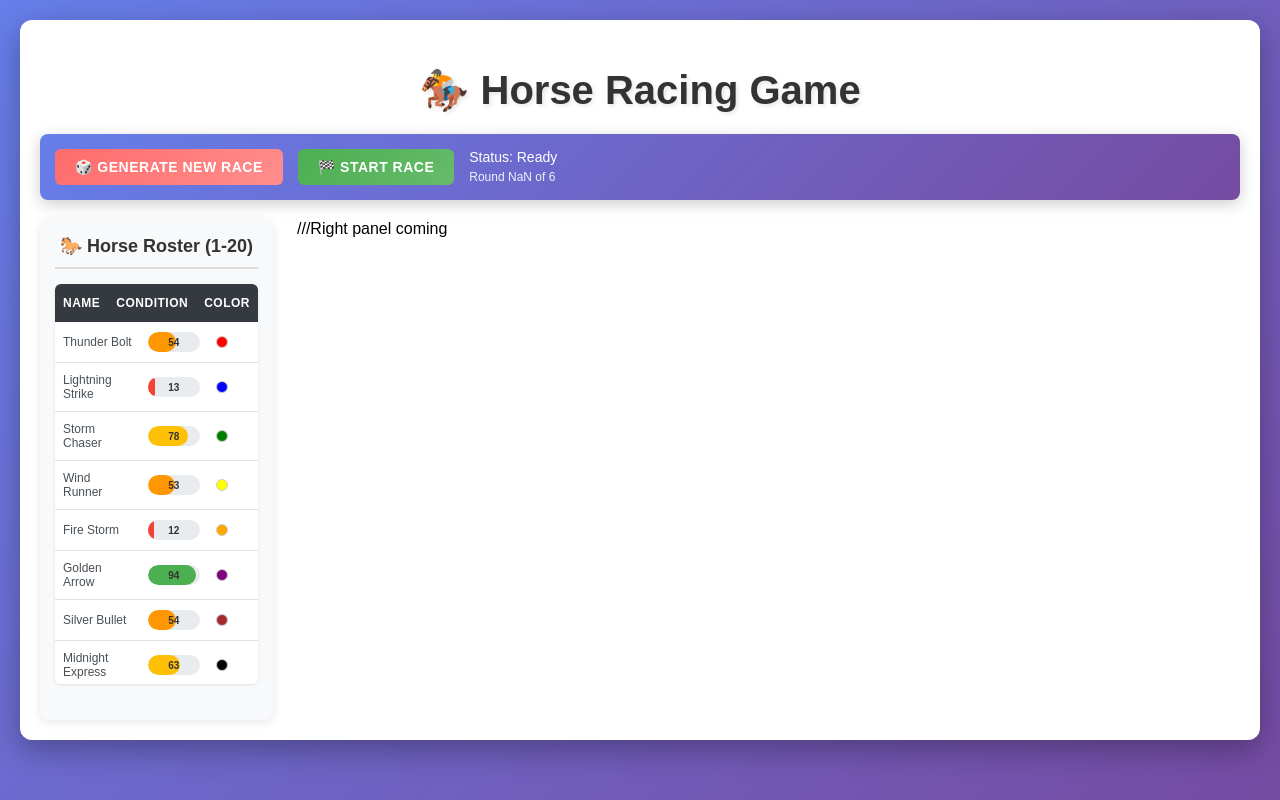
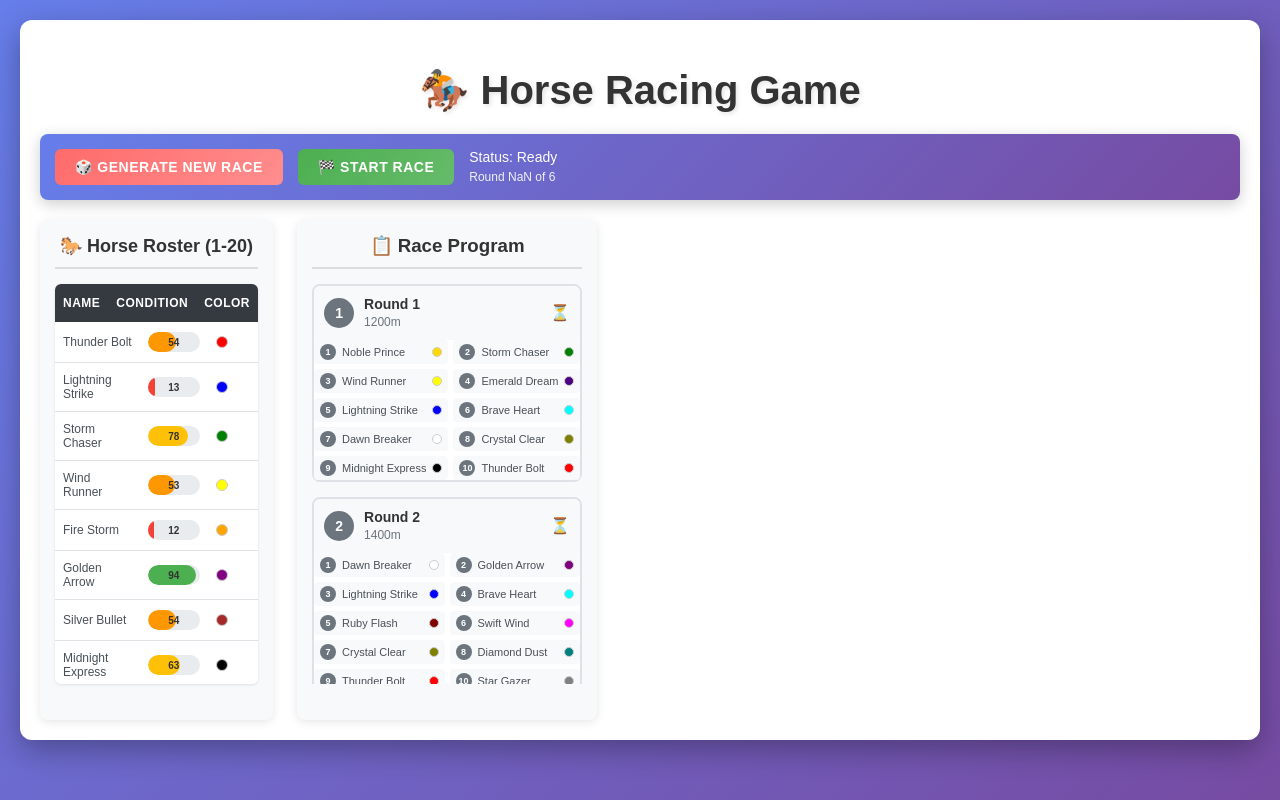
Before and after one commit to onurhaymana/horse-racing, a Vue app: page / in a window 1280 px wide. Both pictures are taken after a click on the button "🎲 GENERATE NEW RACE". Built offline with nearby package versions, Linux system fonts and the light colour scheme; the HTML template or start-up script is replaced by a standard one.

Commit message:
feat: enhance Race Program component with detailed race rounds and styling

```diff
--- a/src/App.vue
+++ b/src/App.vue
@@ -1,22 +1,26 @@
 <template>
-  <h1>🏇 Horse Racing Game</h1>
-  <RaceControls />
-  <div class="layout">
-    <HorseList />
-    <div class="right-panel">///Right panel coming</div>
-  </div>
+    <h1>🏇 Horse Racing Game</h1>
+    <RaceControls />
+    <div class="layout">
+      <HorseList />
+      <div class="right-panel">
+      <Program />
+      </div>
+    </div>
 </template>
 
 <script>
-import HorseList from "./components/HorseList.vue";
+import HorseList from './components/HorseList.vue'
+import Program from './components/Program.vue'
 import RaceControls from './components/RaceControls.vue'
 
 export default {
   components: {
     HorseList,
+    Program,
     RaceControls
   },
-};
+}
 </script>
 
 <style lang="scss">
@@ -25,8 +29,7 @@ export default {
 }
 
 body {
-  font-family: Figtree, Arial, sans-serif, apple color emoji, segoe ui emoji,
-    segoe ui symbol, noto color emoji;
+  font-family: Figtree, Arial, sans-serif, apple color emoji, segoe ui emoji, segoe ui symbol, noto color emoji;
   margin: 0;
   padding: 20px;
   background: linear-gradient(135deg, #667eea 0%, #764ba2 100%);
@@ -54,6 +57,21 @@ body {
     gap: 1.5rem;
     min-height: 500px;
 
+    .right-panel {
+      display: flex;
+      flex-direction: column;
+      gap: 1rem;
+      width: 300px;
+
+      @media (max-width: 1200px) {
+        width: 100%;
+        flex-direction: row;
+      }
+      @media (max-width: 768px) {
+        flex-direction: column;
+      }
+    }
+
     .center-results {
       flex: 1;
       margin-right: 1.5rem;
--- a/src/components/Program.vue
+++ b/src/components/Program.vue
@@ -1,5 +1,234 @@
 <template>
   <div class="program">
-    //Program List
+    <h3>📋 Race Program</h3>
+    <div v-if="program.length === 0" class="empty-state">
+      Click "Generate New Race" to create a program
+    </div>
+    <div v-else class="rounds">
+      <div
+        v-for="(round, i) in program"
+        :key="i"
+        class="round"
+        :class="{ 'active': i === currentRound, 'completed': i < currentRound }"
+      >
+        <div class="header">
+          <span class="number">{{ i + 1 }}</span>
+          <div class="info">
+            <h4>Round {{ i + 1 }}</h4>
+            <span class="distance">{{ round.distance }}m</span>
+          </div>
+          <div class="status">
+            <span v-if="i < currentRound" class="completed">✅</span>
+            <span
+              v-else-if="i === currentRound && raceState === 'running'"
+              class="running"
+              >🏁</span
+            >
+            <span v-else class="pending">⏳</span>
+          </div>
+        </div>
+        <div class="horses">
+          <div
+            v-for="(horse, index) in round.horses"
+            :key="horse.id"
+            class="card"
+          >
+            <span class="lane">{{ index + 1 }}</span>
+            <span class="name">{{ horse.name }}</span>
+            <span
+              class="color"
+              :style="{ backgroundColor: horse.color.toLowerCase() }"
+            ></span>
+          </div>
+        </div>
+      </div>
+    </div>
   </div>
 </template>
+
+<script>
+import { computed } from 'vue'
+import { useStore } from 'vuex'
+
+export default {
+  setup() {
+    const store = useStore()
+    const program = computed(() => store.state.program)
+    const currentRound = computed(() => store.state.currentRound)
+    const raceState = computed(() => store.state.raceState)
+
+    return { program, currentRound, raceState }
+  }
+}
+</script>
+
+<style lang="scss" scoped>
+.program {
+  background: #f8f9fa;
+  border-radius: 8px;
+  padding: 15px;
+  box-shadow: 0 2px 10px rgba(0, 0, 0, 0.1);
+  flex: 1;
+
+  h3 {
+    margin: 0 0 15px 0;
+    color: #333;
+    text-align: center;
+    border-bottom: 2px solid #ddd;
+    padding-bottom: 10px;
+  }
+
+  .empty-state {
+    text-align: center;
+    color: #6c757d;
+    padding: 40px 20px;
+    font-style: italic;
+  }
+
+  .rounds {
+    max-height: 400px;
+    overflow-y: auto;
+
+    .round {
+      margin-bottom: 15px;
+      border: 2px solid #dee2e6;
+      border-radius: 8px;
+      background: white;
+      transition: all 0.3s ease;
+
+      &.active {
+        border-color: #007bff;
+        box-shadow: 0 4px 15px rgba(0, 123, 255, 0.2);
+
+        .header {
+          background: #e3f2fd;
+        }
+
+        .number {
+          background: #007bff;
+        }
+      }
+
+      &.completed {
+        border-color: #28a745;
+        background: #f8fff9;
+
+        .header {
+          background: #e8f5e8;
+        }
+
+        .number {
+          background: #28a745;
+        }
+      }
+
+      .header {
+        display: flex;
+        align-items: center;
+        padding: 10px;
+        background: #f8f9fa;
+        border-radius: 6px 6px 0 0;
+        gap: 10px;
+      }
+
+      .number {
+        width: 30px;
+        height: 30px;
+        background: #6c757d;
+        color: white;
+        border-radius: 50%;
+        display: flex;
+        align-items: center;
+        justify-content: center;
+        font-weight: bold;
+        font-size: 14px;
+      }
+
+      .info {
+        flex: 1;
+
+        h4 {
+          margin: 0;
+          color: #333;
+          font-size: 14px;
+        }
+
+        .distance {
+          color: #6c757d;
+          font-size: 12px;
+        }
+      }
+
+      .status {
+        font-size: 16px;
+
+        .running {
+          animation: pulse 1s infinite;
+        }
+      }
+
+      .horses {
+        display: grid;
+        grid-template-columns: 1fr 1fr;
+        gap: 5px;
+
+        .card {
+          display: flex;
+          align-items: center;
+          padding: 4px 6px;
+          background: #f8f9fa;
+          border-radius: 4px;
+          font-size: 11px;
+          gap: 6px;
+
+          .lane {
+            width: 16px;
+            height: 16px;
+            background: #6c757d;
+            color: white;
+            border-radius: 50%;
+            display: flex;
+            align-items: center;
+            justify-content: center;
+            font-size: 9px;
+            font-weight: bold;
+          }
+
+          .name {
+            flex: 1;
+            font-weight: 500;
+            color: #495057;
+            overflow: hidden;
+            text-overflow: ellipsis;
+            white-space: nowrap;
+          }
+
+          .color {
+            width: 10px;
+            height: 10px;
+            border-radius: 50%;
+            border: 1px solid #ccc;
+          }
+        }
+      }
+    }
+
+    @keyframes pulse {
+      0%,
+      100% {
+        opacity: 1;
+      }
+      50% {
+        opacity: 0.5;
+      }
+    }
+  }
+  @media (max-width: 768px) {
+    .rounds .round .horses {
+      display: flex;
+      flex-wrap: wrap;
+      justify-content: center;
+    }
+  }
+}
+</style>
```
